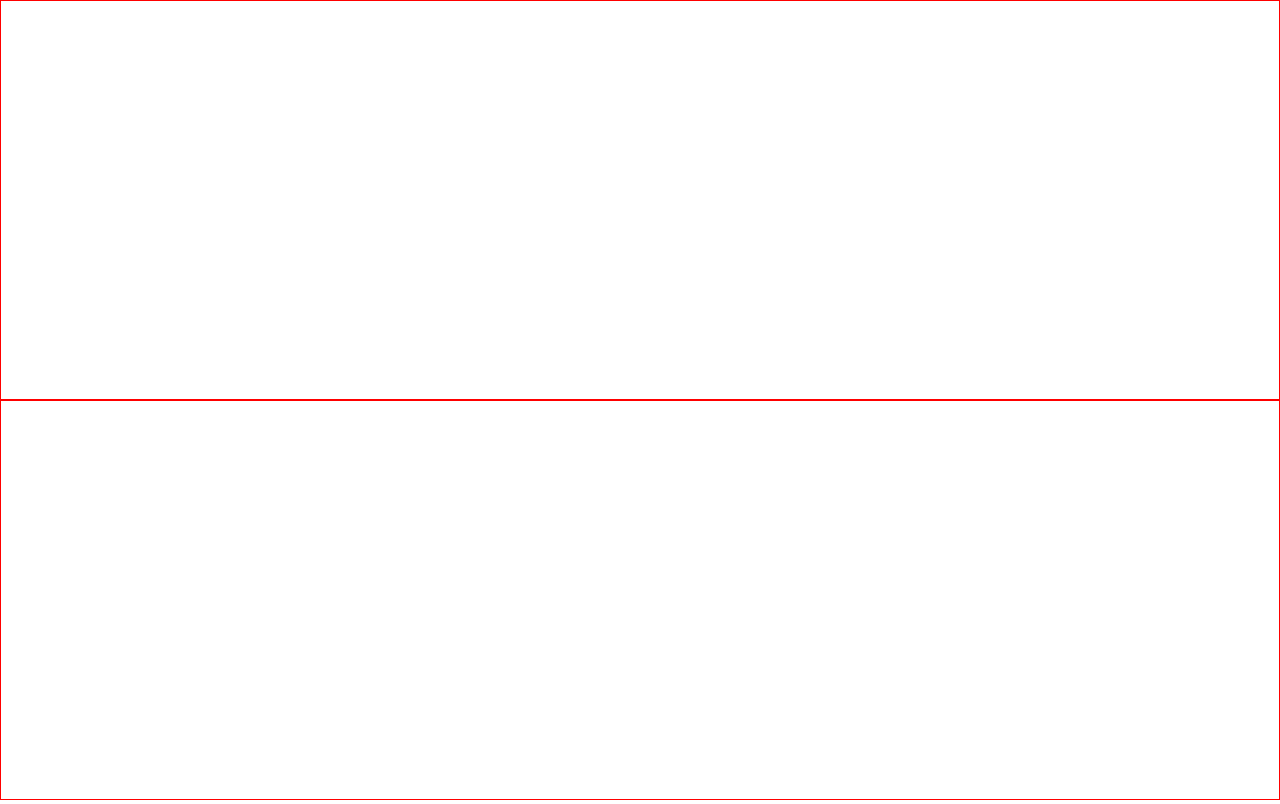
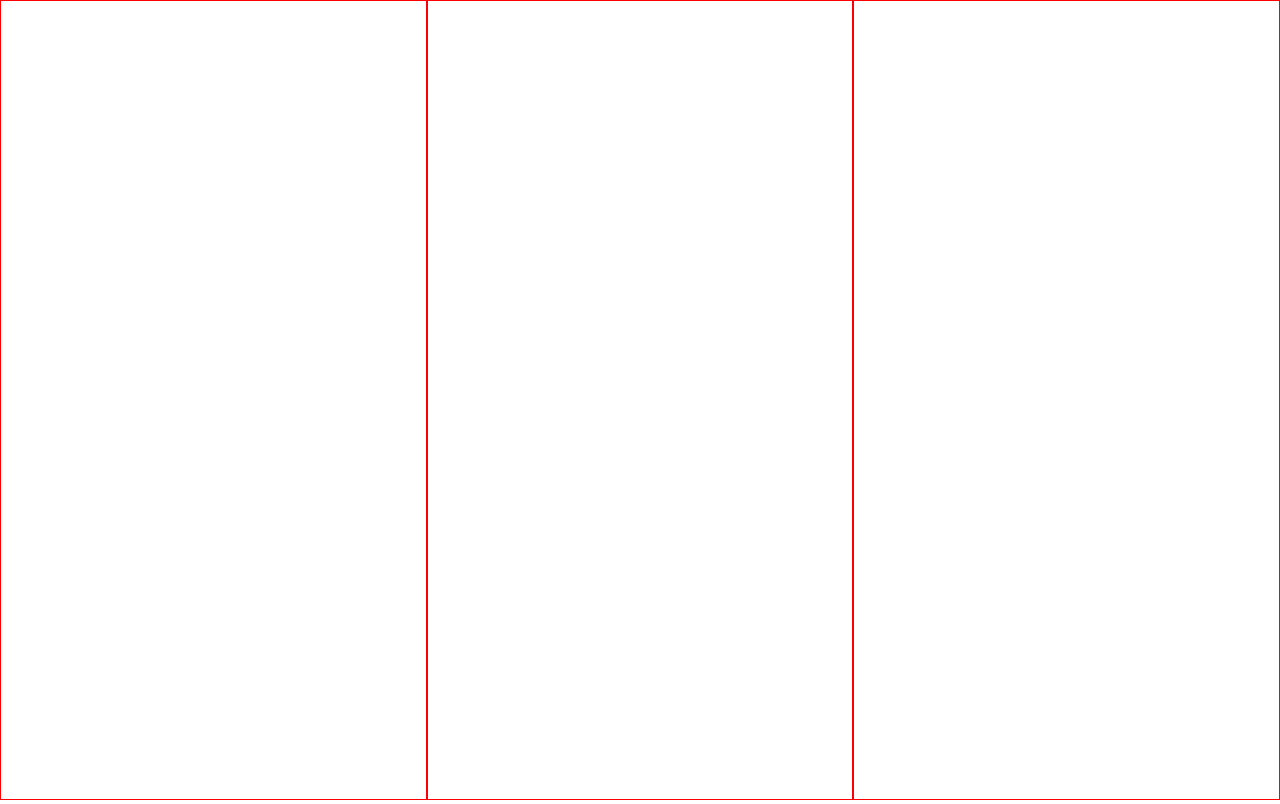
Before and after one commit to HenriqueCsar/lab-front, a plain HTML site: page lab-school/challenge1403203/index.html in a window 1280 px wide. Drawn offline with Linux system fonts and the light colour scheme.

Commit message:
Update LAB-FRONT V20230314

```diff
--- a/lab-school/challenge1403203/index.html
+++ b/lab-school/challenge1403203/index.html
@@ -9,10 +9,13 @@
 </head>
 <body>
     <div class="container">
-        <div class="header">
+        <div class="col">
 
         </div>
-        <div class="body">
+        <div class="col">
+
+        </div>
+        <div class="col">
 
         </div>
     </div>
--- a/lab-school/challenge1403203/style.css
+++ b/lab-school/challenge1403203/style.css
@@ -5,22 +5,15 @@
 }
 
 .container{
-    display:inline-block;
-    justify-content:initial;
-    flex-direction:column-reverse;
+    display: flex;
+    justify-content: center;
     align-items: center;
     height: 100vh;
-    width: 100%;
 }
 
-.header{
+.col{
     width: 100%;
-    height: 50%;
+    height: calc(100% / 3);
     border:1px solid red;
+    height: 100%;
 }
-
-.body{
-    width: 100%;
-    height: 50%;
-    border:1px solid red;
-}
```
